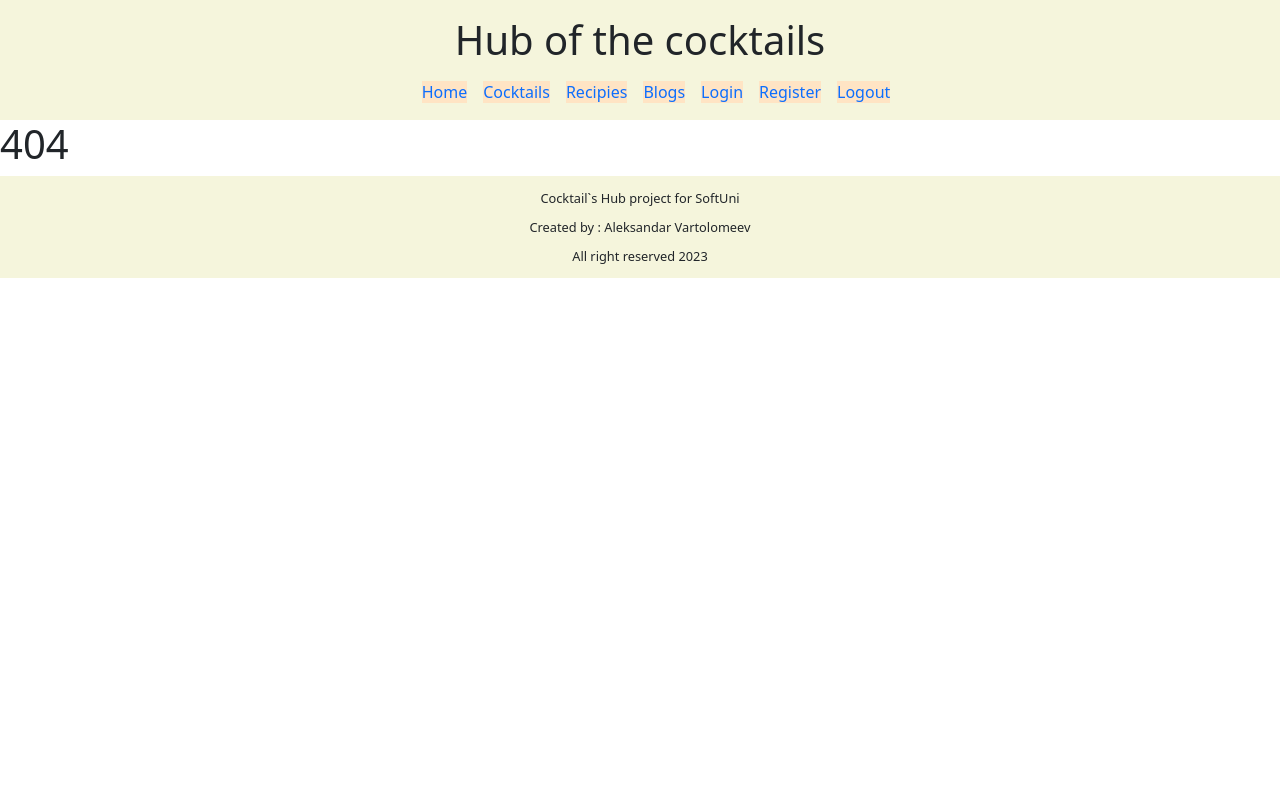
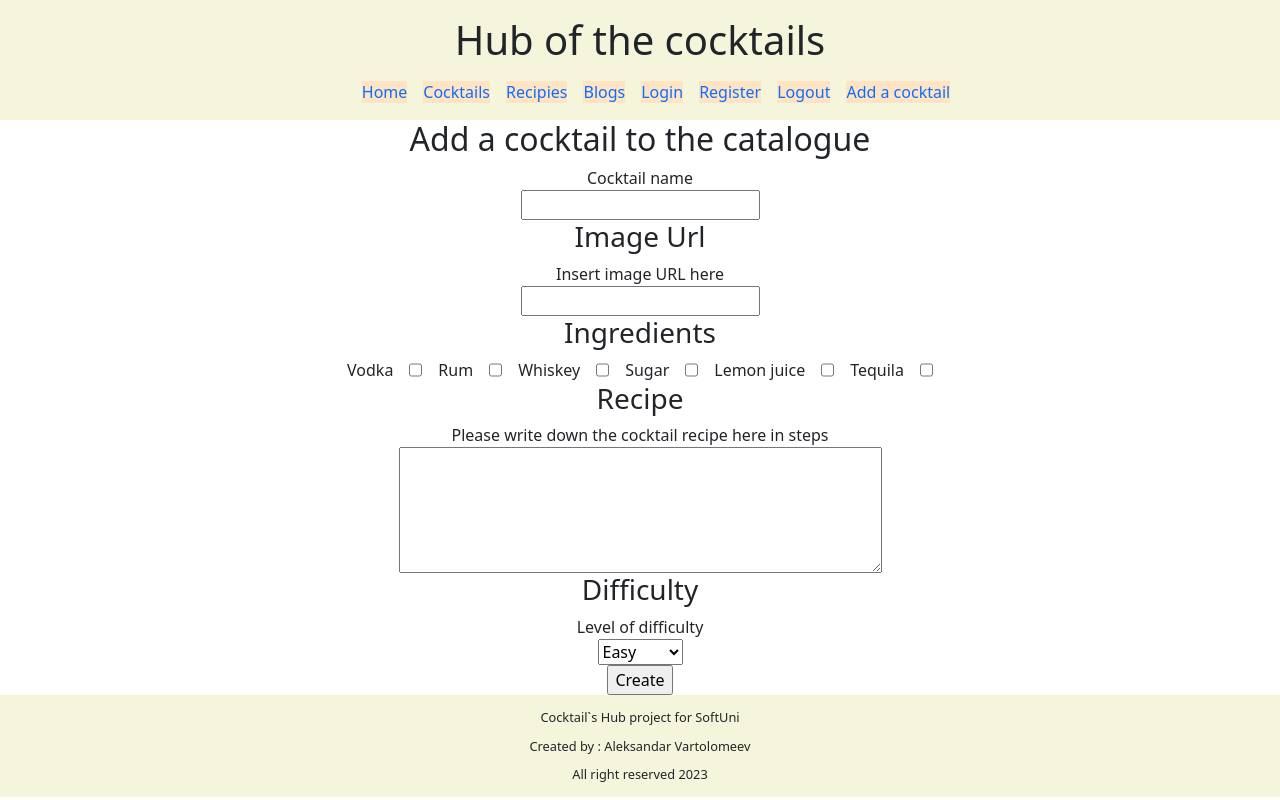
Before and after one commit to theBoomstick7/cocktail-bar-app, a React (Create React App) app: page /cocktails/create in a window 1280 px wide. Before the commit this address had no page. Built offline with nearby package versions, Linux system fonts and the light colour scheme.

Commit message:
modified:   src/App.js 	new file:   src/components/cocktails/Cocktails/Create/createCocktail.module.css 	modified:   src/components/cocktails/Cocktails/cocktails.module.css     modified:   src/components/common/Header.js 	modified:   src/styles/home.module.css

```diff
--- a/src/App.js
+++ b/src/App.js
@@ -12,6 +12,7 @@ import { BootstrapLink } from '././components/common/StylesLink';
 import { Recipies } from './components/cocktails/Recipies/Recipies';
 import { Cocktails } from './components/cocktails/Cocktails/Cocktails';
 import { Blogs} from './components/blogs/Blogs/Blogs'
+import { CreateCocktail } from './components/cocktails/Cocktails/Create/CreateCocktail';
 
 function App() {
   return (
@@ -29,6 +30,7 @@ function App() {
           <Route  path='/recipies' element={<Recipies />}/>
           <Route  path='/cocktails' element= {<Cocktails />} />
           <Route  path='/blogs' element= {<Blogs />} />
+          <Route path='/cocktails/create' element= {<CreateCocktail />} />
 
 
           <Route  path='*' element={<h1>404</h1>}/>
--- /dev/null
+++ b/src/components/cocktails/Cocktails/Create/createCocktail.module.css
@@ -0,0 +1,18 @@
+.createForm{
+    width: 100vw;
+    display: flex;
+    flex-direction: column;
+    justify-content: center;
+    align-items: center;
+
+}
+.ingredients{
+    display: flex;
+    flex-direction: row;
+    text-align: center;
+    gap: 1rem;
+}
+
+/* .ingredient{
+    gap: 1rem;
+} */
--- a/src/components/cocktails/Cocktails/cocktails.module.css
+++ b/src/components/cocktails/Cocktails/cocktails.module.css
@@ -5,6 +5,7 @@
     flex-direction: column;
     padding: 1rem 3rem;
     width: 100vw;
+    height: 45rem;
 }
 .titles{
     text-align: center;
--- a/src/components/common/Header.js
+++ b/src/components/common/Header.js
@@ -24,6 +24,8 @@ export const Header = () => {
                     <li><Link to={'/login'}>Login</Link></li>
                     <li><Link to={'/register'}>Register</Link></li>
                     <li><Link to={'/logout'}>Logout</Link></li>
+                    <li><Link to={'/cocktails/create'}>Add a cocktail</Link></li>
+
 
 
                 </ul>
--- a/src/styles/home.module.css
+++ b/src/styles/home.module.css
@@ -1,7 +1,7 @@
 .home{
     /* background-color: #c1b698; */
     width: 100vw;
-    height: 71.5vh;
+    height: 74vh;
     display: flex;
     justify-content: center;
     padding-top: 2rem;
```
